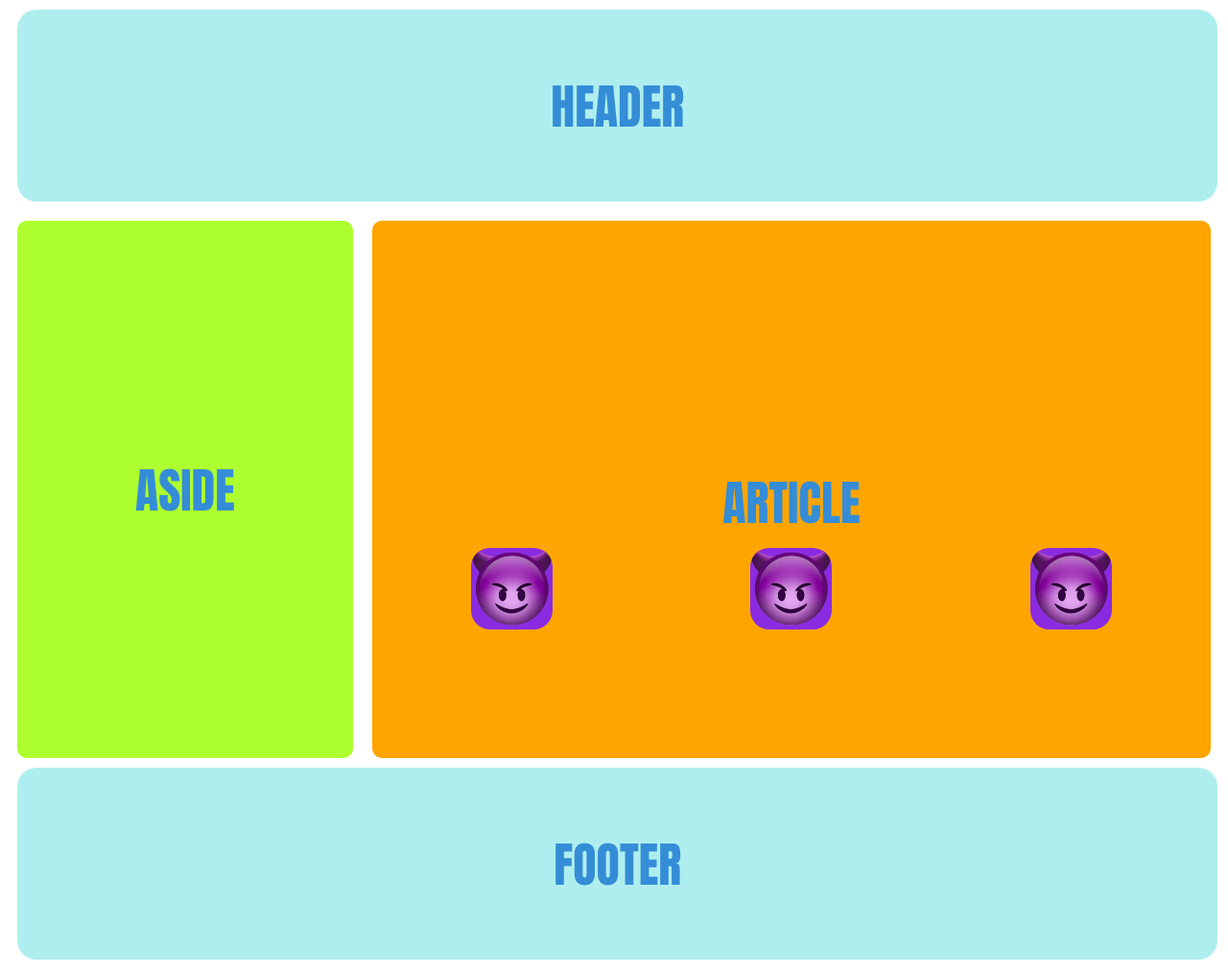
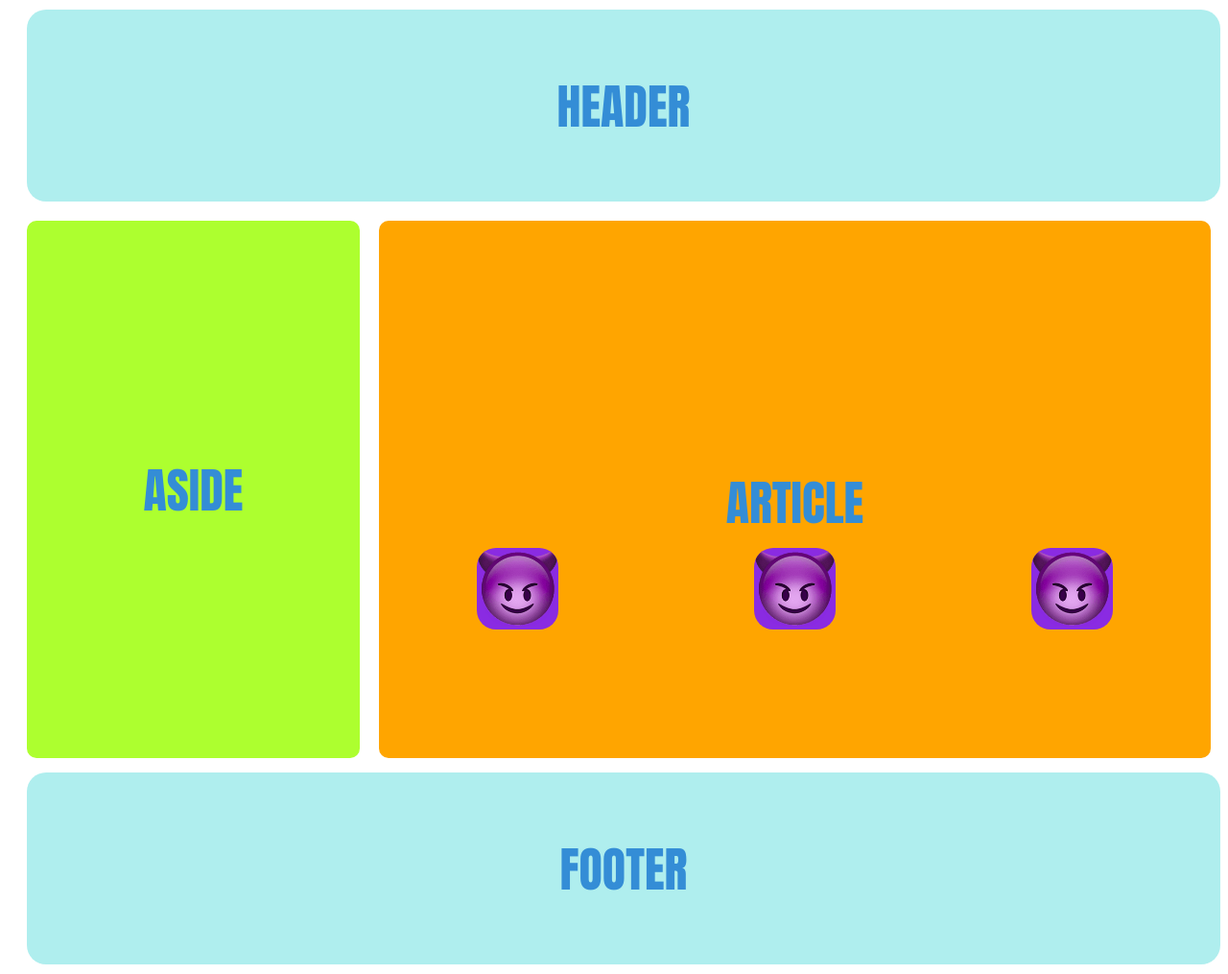
Before and after one commit to Emigrate/TASKS, a plain HTML site: page task2/index.html in a window 1280 px wide. Shown: the whole page at 96% size. Drawn offline with Linux system fonts and the light colour scheme.

Commit message:
fixed margin, width, naming

```diff
--- a/task2/index.html
+++ b/task2/index.html
@@ -13,10 +13,10 @@
     <div class="content">
         <aside>ASIDE</aside>
         <article>
-            <div class="textArticle">
+            <div class="text-article">
                 ARTICLE
             </div>
-            <div class="imgcontainer">
+            <div class="img-container">
                 <img src="1f608.png">
                 <img src="1f608.png">
                 <img src="1f608.png">
--- a/task2/style.css
+++ b/task2/style.css
@@ -2,13 +2,14 @@ main {
     font-family: Impact, Haettenschweiler, 'Arial Narrow Bold', sans-serif;
     font-size: 50px;
     color: rgb(52, 141, 214);
+    margin: 10px;
 }
 
 header {
-    width: 99%;
+    width: 100%;
     height: 200px;
     background-color: paleturquoise;
-    margin: 10px 10px 10px 10px;
+    margin: 10px;
     border-radius: 20px;
     display: flex;
     justify-content: center;
@@ -36,23 +37,22 @@ article {
     background-color: orange;
     width: 100%;
     height: 100%;
-    margin: 10px 10px 10px 10px;
+    margin: 10px 0px 10px 10px;
     border-radius: 10px;
 }
 
 footer {
-    width: 99%;
+    width: 100%;
     height: 200px;
     background-color: paleturquoise;
     border-radius: 20px;
     display: flex;
     justify-content: center;
     align-items: center;
-    margin: 10px;
-    margin-top: 20px;
+    margin: 25px 10px 10px;
 }
 
-.imgcontainer {
+.img-container {
     display: flex;
     width: 100%;
     justify-content:space-around;
@@ -76,7 +76,7 @@ img {
     align-items: center;
 }
 
-.textArticle {
+.text-article {
    text-align: center;
    justify-content: center;
    margin-top: 32vh;
@@ -84,7 +84,8 @@ img {
 }
 
 @media screen and (max-width: 700px) {
-    .imgcontainer {
-      flex-direction: column;
+    .img-container {
+    align-items: center;
+    flex-direction: column;
     }
 }
```
